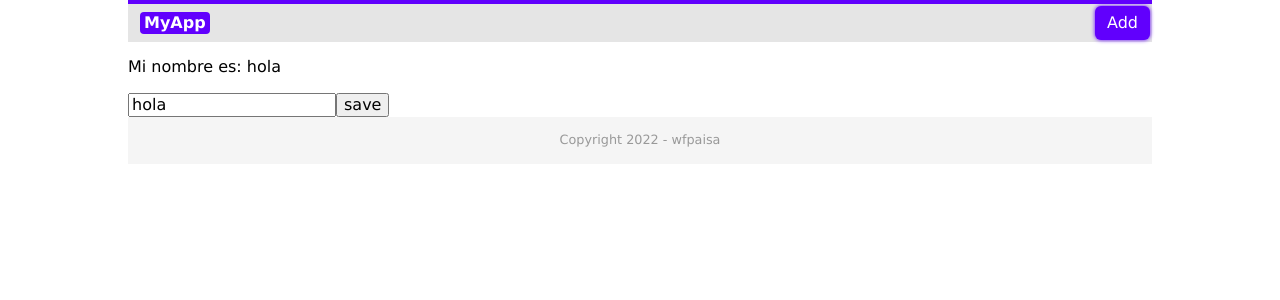
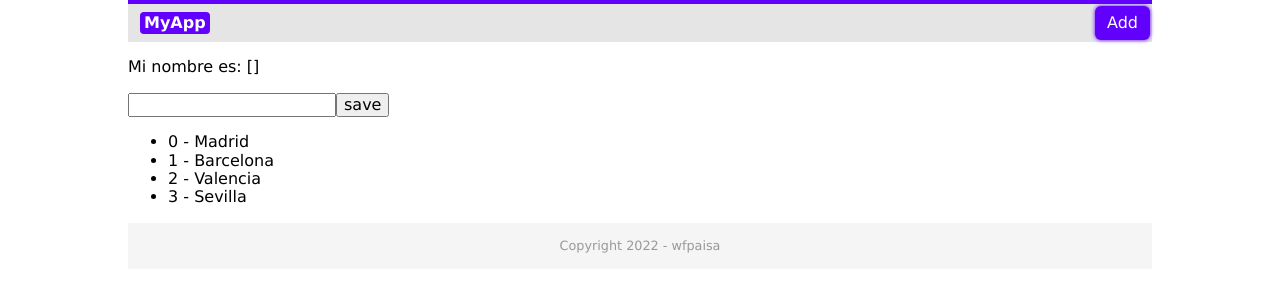
Before and after one commit to wfpaisa/angular-start, an Angular app: page / in a window 1280 px wide. Shown: the top 300 px of the page. Built offline with nearby package versions, Linux system fonts and the light colour scheme.

Commit message:
📦 NEW: input and output

```diff
--- a/src/app/app.module.ts
+++ b/src/app/app.module.ts
@@ -8,9 +8,10 @@ import { HeaderComponent } from './components/layout/header/header.component';
 import { FooterComponent } from './components/layout/footer/footer.component';
 import { ButtonComponent } from './components/form/button/button.component';
 import { LoginComponent } from './components/login/login.component';
+import { CitiesComponent } from './components/login/components/cities/cities.component';
 
 @NgModule({
-  declarations: [AppComponent, HeaderComponent, FooterComponent, ButtonComponent, LoginComponent],
+  declarations: [AppComponent, HeaderComponent, FooterComponent, ButtonComponent, LoginComponent, CitiesComponent],
   imports: [BrowserModule, AppRoutingModule, FormsModule],
   providers: [],
   bootstrap: [AppComponent],
--- /dev/null
+++ b/src/app/components/login/components/cities/cities.component.html
@@ -0,0 +1 @@
+<li (click)="select(key)">{{ key }} - {{ ciudad }}</li>
--- /dev/null
+++ b/src/app/components/login/components/cities/cities.component.ts
@@ -0,0 +1,29 @@
+import { Component, Input, Output, OnInit, EventEmitter, OnChanges, SimpleChanges } from '@angular/core';
+
+@Component({
+  selector: 'app-cities',
+  templateUrl: './cities.component.html',
+  styleUrls: ['./cities.component.scss'],
+})
+export class CitiesComponent implements OnChanges {
+  @Input() ciudad?: string;
+  @Input() key: number = 0;
+  @Output() ciudadsel = new EventEmitter<number>();
+
+  constructor() {}
+
+  ngOnChanges(changes: SimpleChanges): void {
+    console.log('Cambia la ciudad');
+  }
+
+  // ngOnInit(): void {}
+
+  select(key: number) {
+    //
+    this.ciudadsel.emit(key);
+  }
+
+  onSearch(): void {
+    console.log('search');
+  }
+}
--- a/src/app/components/login/login.component.html
+++ b/src/app/components/login/login.component.html
@@ -1,5 +1,14 @@
 <form action="">
-  <p>Mi nombre es: {{ nombre }}</p>
-  <input type="text" [(ngModel)]="nombre" name="nombre" />
+  <p>Mi nombre es: [{{ name }}]</p>
+  <input type="text" [(ngModel)]="name" name="nombre" />
   <button (click)="onSave($event)">save</button>
+
+  <ul>
+    <app-cities
+      *ngFor="let ciudad of ciudades; index as i"
+      [ciudad]="ciudad"
+      [key]="i"
+      (ciudadsel)="ciudadsel($event)"
+    ></app-cities>
+  </ul>
 </form>
--- a/src/app/components/login/login.component.ts
+++ b/src/app/components/login/login.component.ts
@@ -1,4 +1,4 @@
-import { Component, OnInit } from '@angular/core';
+import { Component, OnChanges, OnDestroy, OnInit, SimpleChanges, TrackByFunction } from '@angular/core';
 
 @Component({
   selector: 'app-login',
@@ -7,8 +7,9 @@ import { Component, OnInit } from '@angular/core';
 })
 
 // export class LoginComponent implements OnInit {
-export class LoginComponent {
-  nombre: string = 'hola';
+export class LoginComponent implements OnChanges {
+  name: string = '';
+  ciudades: string[] = ['Madrid', 'Barcelona', 'Valencia', 'Sevilla'];
 
   constructor() {}
 
@@ -16,6 +17,15 @@ export class LoginComponent {
 
   onSave(e: Event) {
     e.preventDefault();
-    this.nombre = 'guardaous';
+    this.ciudades.push(this.name);
+    this.name = '';
+  }
+
+  ngOnChanges(changes: SimpleChanges): void {
+    console.log('Change');
+  }
+
+  ciudadsel(key: number) {
+    console.log('ciudad id', key);
   }
 }
```
Also changed, not shown: src/app/services/auth.service.ts (added, +17 -0 lines), src/app/components/login/components/cities/cities.component.scss (added), 2 other files (tests, documents, lock files or other folders).
